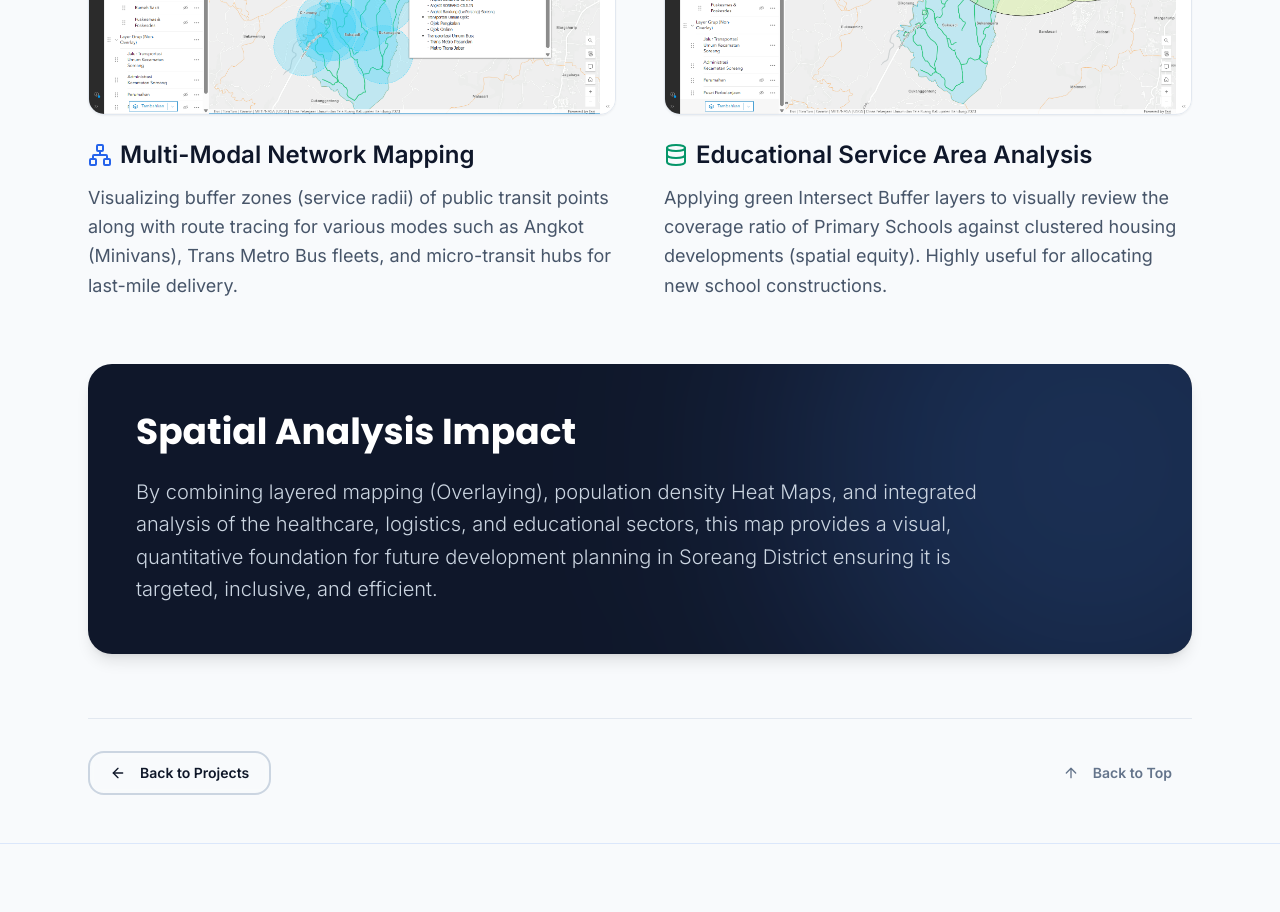
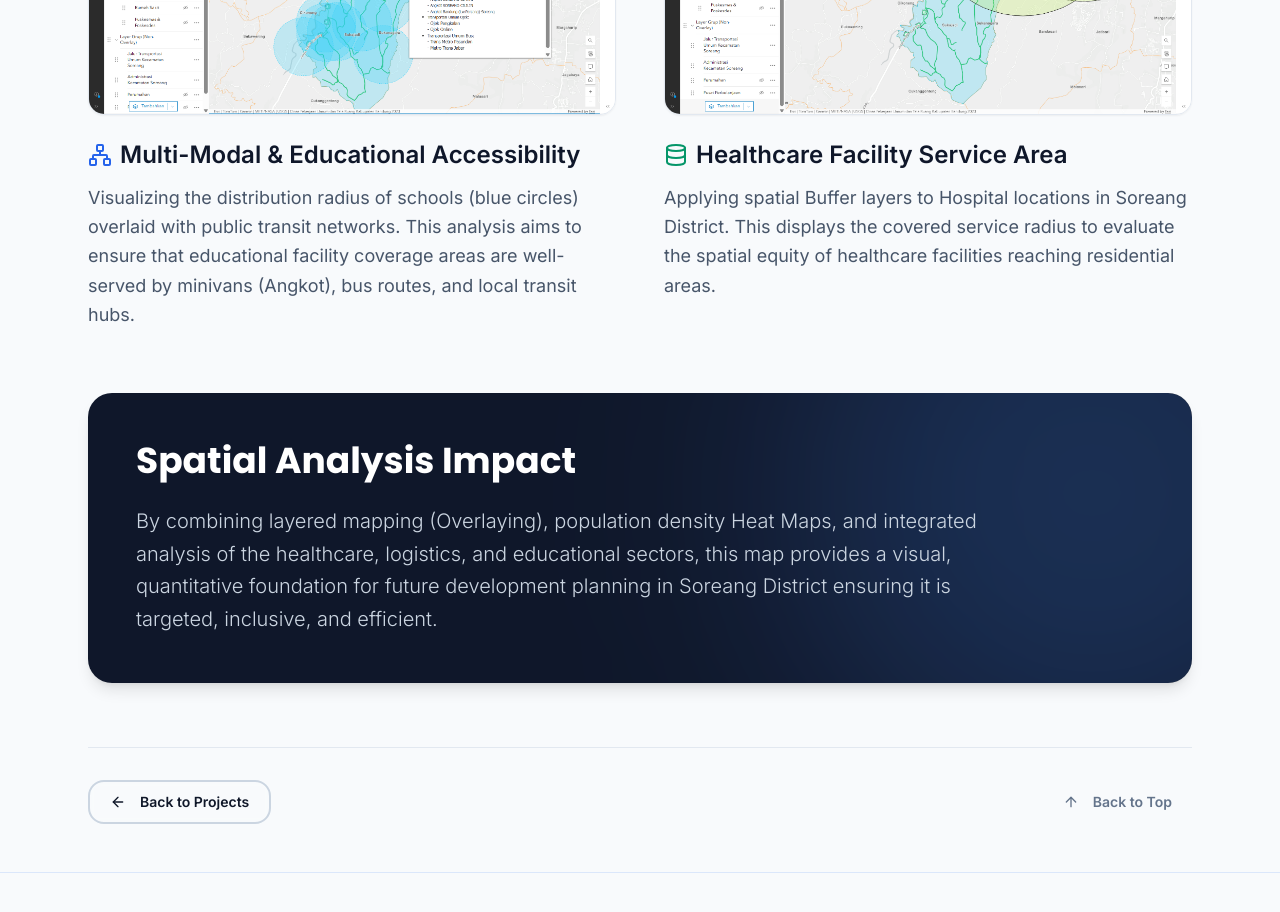
Before and after one commit to ihsanfadillah337-byte/Portofolio-Muhammad-Ihsan-Fadillah, a React (Vite) app: page /project/gis-soreang in a window 1280 px wide. Shown: the part 1260-2172 px from the top of the page. Built offline with nearby package versions, Linux system fonts and the light colour scheme; the HTML template or start-up script is replaced by a standard one.

Commit message:
fix(GIS): correct context for schools and healthcare buffers based on screenshots

```diff
--- a/src/components/Projects.tsx
+++ b/src/components/Projects.tsx
@@ -142,8 +142,8 @@
       subtitle: t('Kecamatan Soreang, Bandung', 'Soreang District, Bandung'),
       category: 'Consulting',
       description: t(
-        'Overlay spasial, analisis radius fasilitas pendidikan, serta Heat Map kepadatan penduduk menggunakan platform Esri.',
-        'Spatial overlay, educational facility radius analysis, and population density Heat Map using the Esri platform.'
+        'Overlay spasial, analisis radius fasilitas strategis (kesehatan & sekolah), serta Heat Map kepadatan menggunakan platform Esri.',
+        'Spatial overlay, strategic facility radius analysis (health & locational), and Heat Map generation using the Esri platform.'
       ),
       url: heroGISSoreang,
       href: '/project/gis-soreang',
--- a/src/pages/ProjectGISSoreang.tsx
+++ b/src/pages/ProjectGISSoreang.tsx
@@ -119,12 +119,12 @@
               <div>
                 <h3 className="text-2xl font-bold text-slate-900 mb-3 flex items-center gap-2">
                   <Network className="w-6 h-6 text-blue-600" />
-                  {t('Pemetaan Jaringan Multi-Moda', 'Multi-Modal Network Mapping')}
+                  {t('Aksesibilitas Multi-Moda & Pendidikan', 'Multi-Modal & Educational Accessibility')}
                 </h3>
                 <p className="text-slate-600 text-lg leading-relaxed">
                   {t(
-                    'Menampilkan buffer zone (radius pelayanan) titik angkutan umum beserta trace jalur koridor untuk moda seperti Angkot (Soreang - Banjaran, Cimahi, dll), armada Bus Trans Metro Pasundan, hingga Pangkalan Ojek untuk last-mile delivery.',
-                    'Visualizing buffer zones (service radii) of public transit points along with route tracing for various modes such as Angkot (Minivans), Trans Metro Bus fleets, and micro-transit hubs for last-mile delivery.'
+                    'Visualisasi radius sebaran area sekolah (lingkaran biru) yang disandingkan dengan overlay jaringan rute transportasi umum. Analisis ini bertujuan memastikan coverage wilayah pendidikan terjangkau dengan baik oleh rute Angkot, Bus, maupun Pangkalan Ojek.',
+                    'Visualizing the distribution radius of schools (blue circles) overlaid with public transit networks. This analysis aims to ensure that educational facility coverage areas are well-served by minivans (Angkot), bus routes, and local transit hubs.'
                   )}
                 </p>
               </div>
@@ -142,12 +142,12 @@
               <div>
                 <h3 className="text-2xl font-bold text-slate-900 mb-3 flex items-center gap-2">
                   <Database className="w-6 h-6 text-emerald-600" />
-                  {t('Analisis Service Area Pendidikan', 'Educational Service Area Analysis')}
+                  {t('Analisis Service Area Fasilitas Kesehatan', 'Healthcare Facility Service Area')}
                 </h3>
                 <p className="text-slate-600 text-lg leading-relaxed">
                   {t(
-                    'Penerapan layer Buffer Intersect hijau untuk meninjau secara visual rasio cakupan jangkauan Sekolah Dasar terhadap konsentrasi wilayah perumahan (spatial equity). Sangat membantu untuk alokasi pembangunan sekolah baru.',
-                    'Applying green Intersect Buffer layers to visually review the coverage ratio of Primary Schools against clustered housing developments (spatial equity). Highly useful for allocating new school constructions.'
+                    'Penerapan layer Buffer spasial pada titik keberadaan Rumah Sakit di Kecamatan Soreang. Menampilkan radius pelayanan tercover untuk mengevaluasi pemerataan (spatial equity) fasilitas kesehatan terhadap wilayah hunian.',
+                    'Applying spatial Buffer layers to Hospital locations in Soreang District. This displays the covered service radius to evaluate the spatial equity of healthcare facilities reaching residential areas.'
                   )}
                 </p>
               </div>
```
